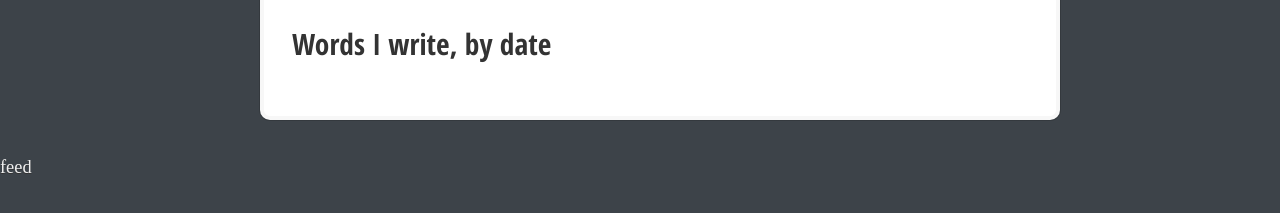
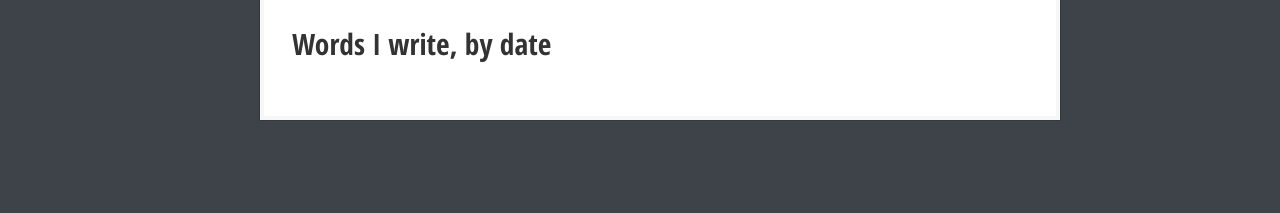
Before and after one commit to fasterthanlime/nevargames.com, a Jekyll site: the page built from index.html, in a window 1280 px wide. Shown: the part 300-513 px from the top of the page. Built offline with Jekyll 4.4.1, drawn with Linux system fonts in a browser that asks for light colours; some web fonts are replaced; Markdown is read by kramdown in place of the engine named in the settings; the list of posts is cut into pages by our own code.

Commit message:
More tweaks

```diff
--- a/_layouts/default.html
+++ b/_layouts/default.html
@@ -51,6 +51,9 @@
     {% for script in page.scripts %}
     <script src="{{ script }}"></script>
     {% endfor %}
-    <a href="blog/feed.xml" title="Subscribe to RSS feed">feed</a>
+    <div class="hidden">
+        <a href="blog/feed.xml" title="Subscribe to RSS feed">feed</a>
+        <a href="https://plus.google.com/u/2/103862532497567763221?rel=author" title="Subscribe to RSS feed">google+</a>
+    </div>
   </body>
 </html>
--- a/_src/css/style.styl
+++ b/_src/css/style.styl
@@ -28,6 +28,9 @@
 .clear
   clear both
 
+.hidden
+  display none
+
 .white-bg
   text-shadow none
   color #333
@@ -35,7 +38,6 @@
   box-shadow 0 0 0 4px rgba(0, 0, 0, 0.03) inset, 0 0 0 1px rgba(0, 0, 0, 0.15)
   position relative
   padding 5px 32px 32px 32px
-  border-radius 0 0 10px 10px
 
 *
   box-sizing: border-box;
@@ -233,7 +235,7 @@
     z-index 2
 
 .pagination
-  margin-top 2em
+  margin 1.2em 0
   .next
     float right
   a
--- a/_src/css/tags.styl
+++ b/_src/css/tags.styl
@@ -22,4 +22,4 @@
 #tagged-posts
   list-style none
   li
-    font 1.2em \/ 2.5 'Lekton'
+    font 1.2em \/ 2.5 'Open Sans Condensed'
--- a/css/style.css
+++ b/css/style.css
@@ -1,6 +1,7 @@
 @import url("http://fonts.googleapis.com/css?family=Open+Sans+Condensed:700|Amethysta");
 .clear{clear:both}
-.white-bg{text-shadow:none;color:#333;background:#fff;box-shadow:0 0 0 4px rgba(0,0,0,0.03) inset,0 0 0 1px rgba(0,0,0,0.15);position:relative;padding:5px 32px 32px 32px;border-radius:0 0 10px 10px}
+.hidden{display:none}
+.white-bg{text-shadow:none;color:#333;background:#fff;box-shadow:0 0 0 4px rgba(0,0,0,0.03) inset,0 0 0 1px rgba(0,0,0,0.15);position:relative;padding:5px 32px 32px 32px}
 *{box-sizing:border-box}
 html{min-height:100%;overflow-y:auto}
 body{font-size:1.15em;font-family:Amethysta,serif;background:#3d4349;color:#efefef;text-shadow:0 1px #333}
@@ -52,7 +53,7 @@
 .post-single .content a,.post-single footer a{color:#c47c24;}
 .post-single .content a:hover,.post-single footer a:hover{color:#7a4e16}
 .post-single .shadow{background:url("/img/post_shadow.png") left bottom no-repeat;width:100%;height:10px;display:block;position:absolute;left:0;bottom:-10px;z-index:2}
-.pagination{margin-top:2em;}
+.pagination{margin:1.2em 0;}
 .pagination .next{float:right}
 .pagination a{color:#999 !important;}
 .pagination a:hover{color:#fff !important}
--- a/css/tags.css
+++ /dev/null
@@ -1,6 +0,0 @@
-#tags{list-style:none;height:auto;overflow:hidden;margin-left:0;padding-left:0;}
-#tags li{float:left;margin-right:5px;margin-bottom:5px;}
-#tags li a{font-family:'Open Sans Condensed';font-size:.95em;display:inline-block;padding:5px;text-shadow:none}
-#tags li a:hover,#tags li.active a{color:#c56;background:rgba(255,255,255,0.1)}
-#tagged-posts{list-style:none;}
-#tagged-posts li{font:1.2em/2.5 'Lekton'}
--- a/index.html
+++ b/index.html
@@ -46,4 +46,5 @@
       <a href="/page{{ paginator.next_page }}/" title="Next Page">Next &raquo;</a>
       {% endif %}
     </span>
+    <div class="clear"></div>
 </div>
--- a/js/tags.js
+++ b/js/tags.js
@@ -62,6 +62,7 @@
     {
       var tag = tags[ i ],
           url = location.pathname + '#' + tag;
+      if (tag == 'post') continue
 
       links += '<li id="tag-' + tag + '"><a href="' + url + '">' + tag + '</a></li>';
     }
```
